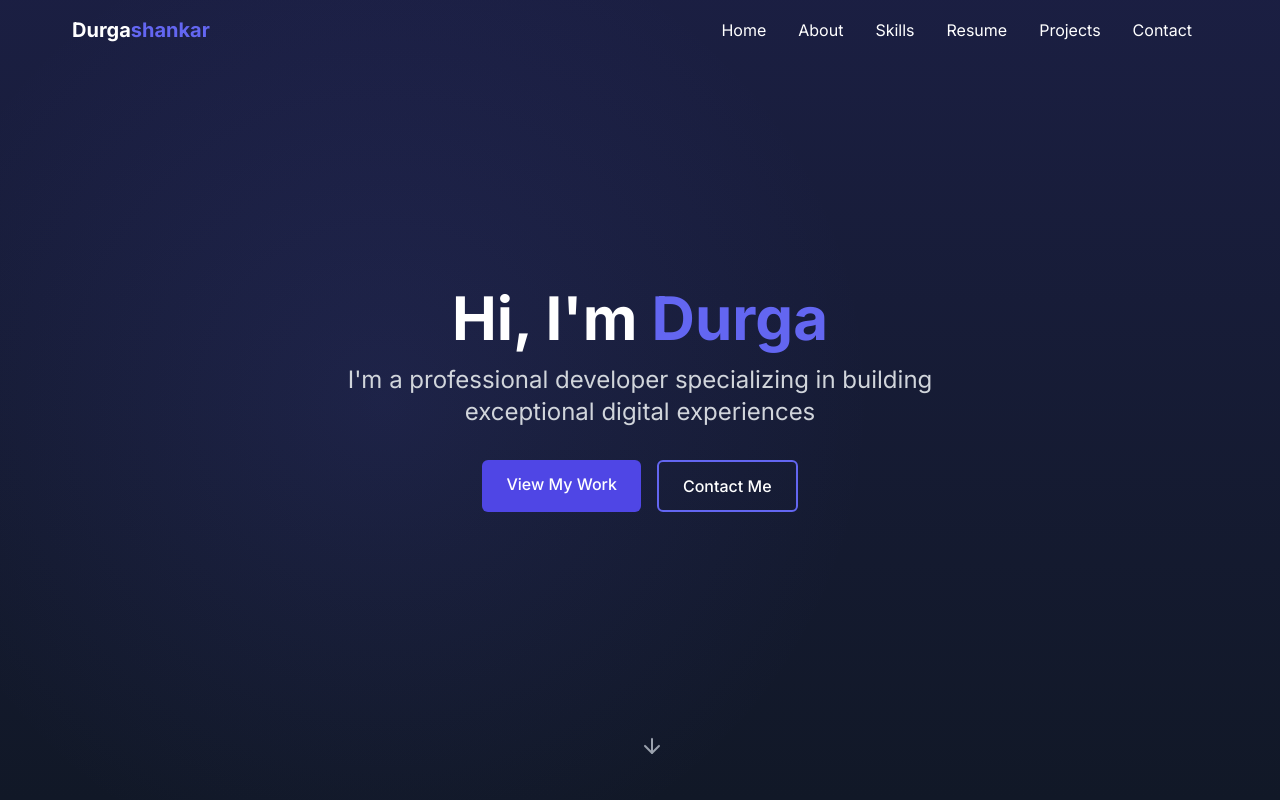
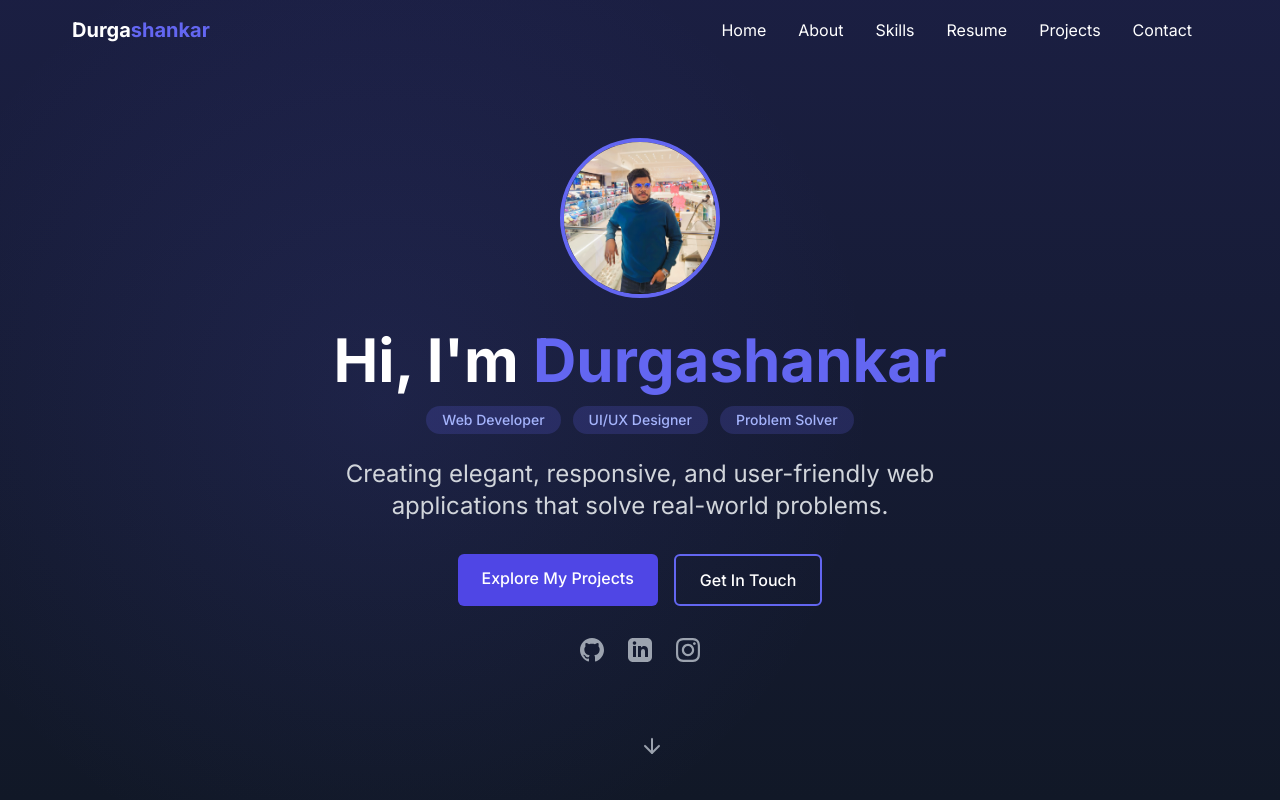
Before and after one commit to Durga-sh/MyPortfolio, a React (Create React App) app: page / in a window 1280 px wide. Shown: the top 800 px of the page. Built offline with nearby package versions, Linux system fonts and the light colour scheme.

Commit message:
minor Change

```diff
--- a/package.json
+++ b/package.json
@@ -3,6 +3,7 @@
   "version": "0.1.0",
   "private": true,
   "dependencies": {
+    "@emailjs/browser": "^4.4.1",
     "@testing-library/dom": "^10.4.0",
     "@testing-library/jest-dom": "^6.6.3",
     "@testing-library/react": "^16.3.0",
--- a/src/components/About.jsx
+++ b/src/components/About.jsx
@@ -45,7 +45,7 @@
                 <p className="text-gray-300"><span className="font-bold text-indigo-400">Location:</span>Bhubaneswar,Odisha</p>
               </div>
               <div>
-                <p className="text-gray-300"><span className="font-bold text-indigo-400">Experience:</span> 21 Years</p>
+                <p className="text-gray-300"><span className="font-bold text-indigo-400">Experience:</span> 21Years</p>
               </div>
             </div>
 
--- a/src/components/Contact.jsx
+++ b/src/components/Contact.jsx
@@ -1,6 +1,8 @@
-import React, { useState } from 'react';
+import React, { useState, useRef } from 'react';
+import emailjs from '@emailjs/browser';
 
 function Contact() {
+  const form = useRef();
   const [formData, setFormData] = useState({
     name: '',
     email: '',
@@ -22,8 +24,14 @@
     e.preventDefault();
     setIsSubmitting(true);
 
-    // Simulate form submission
-    setTimeout(() => {
+    // Replace these with your actual EmailJS credentials
+    const serviceId = 'service_hpgftzo';
+    const templateId = 'template_g2ph7tm';
+    const publicKey = 'RStAxwmiIL01zHFHu';
+
+    emailjs.sendForm(serviceId, templateId, form.current, publicKey)
+      .then((result) => {
+        console.log('Email sent successfully:', result.text);
         setIsSubmitting(false);
         setSubmitMessage({
           type: 'success',
@@ -42,7 +50,20 @@
         setTimeout(() => {
           setSubmitMessage(null);
         }, 5000);
-    }, 1500);
+      })
+      .catch((error) => {
+        console.error('Error sending email:', error.text);
+        setIsSubmitting(false);
+        setSubmitMessage({
+          type: 'error',
+          text: 'Failed to send message. Please try again later.'
+        });
+
+        // Clear error message after 5 seconds
+        setTimeout(() => {
+          setSubmitMessage(null);
+        }, 5000);
+      });
   };
 
   return (
@@ -70,7 +91,7 @@
                   </div>
                   <div>
                     <h4 className="text-lg font-semibold text-white">Email</h4>
-                    <a href="mailto:your.email@example.com" className="text-gray-300 hover:text-indigo-400 transition-colors duration-300">
+                    <a href="mailto:puhandurgsankarp@gmail.com" className="text-gray-300 hover:text-indigo-400 transition-colors duration-300">
                       puhandurgsankarp@gmail.com
                     </a>
                   </div>
@@ -84,7 +105,7 @@
                   </div>
                   <div>
                     <h4 className="text-lg font-semibold text-white">Phone</h4>
-                    <a href="tel:+1234567890" className="text-gray-300 hover:text-indigo-400 transition-colors duration-300">
+                    <a href="tel:+917205882737" className="text-gray-300 hover:text-indigo-400 transition-colors duration-300">
                       +91 7205882737
                     </a>
                   </div>
@@ -99,13 +120,12 @@
                   </div>
                   <div>
                     <h4 className="text-lg font-semibold text-white">Location</h4>
-                    <p className="text-gray-300">Bhubaneswar,ODISHA</p>
+                    <p className="text-gray-300">Bhubaneswar, ODISHA</p>
                   </div>
                 </div>
               </div>
 
               <div className="mt-8 flex space-x-4">
-
                 <a href="https://www.instagram.com/puhandurgasankar/" className="bg-gray-800 hover:bg-gray-700 p-3 rounded-full transition-colors duration-300">
                   <svg className="w-5 h-5 text-indigo-400" fill="currentColor" viewBox="0 0 24 24" xmlns="http://www.w3.org/2000/svg">
                     <path d="M12 2.163c3.204 0 3.584.012 4.85.07 3.252.148 4.771 1.691 4.919 4.919.058 1.265.069 1.645.069 4.849 0 3.205-.012 3.584-.069 4.849-.149 3.225-1.664 4.771-4.919 4.919-1.266.058-1.644.07-4.85.07-3.204 0-3.584-.012-4.849-.07-3.26-.149-4.771-1.699-4.919-4.92-.058-1.265-.07-1.644-.07-4.849 0-3.204.013-3.583.07-4.849.149-3.227 1.664-4.771 4.919-4.919 1.266-.057 1.645-.069 4.849-.069zm0-2.163c-3.259 0-3.667.014-4.947.072-4.358.2-6.78 2.618-6.98 6.98-.059 1.281-.073 1.689-.073 4.948 0 3.259.014 3.668.072 4.948.2 4.358 2.618 6.78 6.98 6.98 1.281.058 1.689.072 4.948.072 3.259 0 3.668-.014 4.948-.072 4.354-.2 6.782-2.618 6.979-6.98.059-1.28.073-1.689.073-4.948 0-3.259-.014-3.667-.072-4.947-.196-4.354-2.617-6.78-6.979-6.98-1.281-.059-1.69-.073-4.949-.073zm0 5.838c-3.403 0-6.162 2.759-6.162 6.162s2.759 6.163 6.162 6.163 6.162-2.759 6.162-6.163c0-3.403-2.759-6.162-6.162-6.162zm0 10.162c-2.209 0-4-1.79-4-4 0-2.209 1.791-4 4-4s4 1.791 4 4c0 2.21-1.791 4-4 4zm6.406-11.845c-.796 0-1.441.645-1.441 1.44s.645 1.44 1.441 1.44c.795 0 1.439-.645 1.439-1.44s-.644-1.44-1.439-1.44z"/>
@@ -129,7 +149,7 @@
             <div className="bg-gray-900 rounded-xl p-8 shadow-lg">
               <h3 className="text-2xl font-bold mb-6 text-white">Send Me a Message</h3>
 
-              <form onSubmit={handleSubmit}>
+              <form ref={form} onSubmit={handleSubmit}>
                 <div className="grid grid-cols-1 sm:grid-cols-2 gap-5 mb-5">
                   <div>
                     <label htmlFor="name" className="block text-gray-300 mb-2">Your Name</label>
--- a/src/components/Hero.jsx
+++ b/src/components/Hero.jsx
@@ -11,18 +11,56 @@
 
       <div className="container mx-auto px-4 z-10">
         <div className="flex flex-col items-center text-center">
+          <div className="mb-8 animate">
+            <div className="w-40 h-40 rounded-full border-4 border-indigo-500 overflow-hidden mx-auto">
+              {/* Replace with your actual photo URL or add to your assets folder */}
+              <img
+                src="assets/images/project1.jpg"
+                alt="Durgashankar Puhan"
+                className="w-full h-full object-cover"
+              />
+            </div>
+          </div>
+
           <h1 className="text-4xl md:text-6xl font-bold mb-4 animate">
-            Hi, I'm <span className="text-indigo-500">Durga</span>
+            Hi, I'm <span className="text-indigo-500">Durgashankar</span>
           </h1>
-          <p className="text-xl md:text-2xl text-gray-300 mb-8 max-w-2xl animate delay-1">
-            I'm a professional developer specializing in building exceptional digital experiences
+
+          <div className="flex items-center justify-center space-x-3 mb-6 animate delay-1">
+            <span className="bg-indigo-500/20 text-indigo-300 px-4 py-1 rounded-full text-sm font-medium">Web Developer</span>
+            <span className="bg-indigo-500/20 text-indigo-300 px-4 py-1 rounded-full text-sm font-medium">UI/UX Designer</span>
+            <span className="bg-indigo-500/20 text-indigo-300 px-4 py-1 rounded-full text-sm font-medium">Problem Solver</span>
+          </div>
+
+          <p className="text-xl md:text-2xl text-gray-300 mb-8 max-w-2xl animate delay-2">
+            Creating elegant, responsive, and user-friendly web applications that solve real-world problems.
+
           </p>
-          <div className="flex flex-wrap justify-center gap-4 animate delay-2">
+
+          <div className="flex flex-wrap justify-center gap-4 animate delay-3">
             <a href="#projects" className="bg-indigo-600 hover:bg-indigo-700 text-white px-6 py-3 rounded-md font-medium transition-all duration-300 transform hover:-translate-y-1">
-              View My Work
+              Explore My Projects
             </a>
             <a href="#contact" className="bg-transparent border-2 border-indigo-500 text-white px-6 py-3 rounded-md font-medium transition-all duration-300 transform hover:-translate-y-1">
-              Contact Me
+              Get In Touch
+            </a>
+          </div>
+
+          <div className="mt-8 flex space-x-6 animate delay-4">
+            <a href="https://github.com/Durga-sh" target="_blank" rel="noopener noreferrer" className="text-gray-400 hover:text-white transition-colors duration-300">
+              <svg className="w-6 h-6" fill="currentColor" viewBox="0 0 24 24" xmlns="http://www.w3.org/2000/svg">
+                <path d="M12 0c-6.626 0-12 5.373-12 12 0 5.302 3.438 9.8 8.207 11.387.599.111.793-.261.793-.577v-2.234c-3.338.726-4.033-1.416-4.033-1.416-.546-1.387-1.333-1.756-1.333-1.756-1.089-.745.083-.729.083-.729 1.205.084 1.839 1.237 1.839 1.237 1.07 1.834 2.807 1.304 3.492.997.107-.775.418-1.305.762-1.604-2.665-.305-5.467-1.334-5.467-5.931 0-1.311.469-2.381 1.236-3.221-.124-.303-.535-1.524.117-3.176 0 0 1.008-.322 3.301 1.23.957-.266 1.983-.399 3.003-.404 1.02.005 2.047.138 3.006.404 2.291-1.552 3.297-1.23 3.297-1.23.653 1.653.242 2.874.118 3.176.77.84 1.235 1.911 1.235 3.221 0 4.609-2.807 5.624-5.479 5.921.43.372.823 1.102.823 2.222v3.293c0 .319.192.694.801.576 4.765-1.589 8.199-6.086 8.199-11.386 0-6.627-5.373-12-12-12z"/>
+              </svg>
+            </a>
+            <a href="https://www.linkedin.com/in/durgashankar-puhan-a01a3424b/" target="_blank" rel="noopener noreferrer" className="text-gray-400 hover:text-white transition-colors duration-300">
+              <svg className="w-6 h-6" fill="currentColor" viewBox="0 0 24 24" xmlns="http://www.w3.org/2000/svg">
+                <path d="M19 0h-14c-2.761 0-5 2.239-5 5v14c0 2.761 2.239 5 5 5h14c2.762 0 5-2.239 5-5v-14c0-2.761-2.238-5-5-5zm-11 19h-3v-11h3v11zm-1.5-12.268c-.966 0-1.75-.79-1.75-1.764s.784-1.764 1.75-1.764 1.75.79 1.75 1.764-.783 1.764-1.75 1.764zm13.5 12.268h-3v-5.604c0-3.368-4-3.113-4 0v5.604h-3v-11h3v1.765c1.396-2.586 7-2.777 7 2.476v6.759z"/>
+              </svg>
+            </a>
+            <a href="https://www.instagram.com/puhandurgasankar/" target="_blank" rel="noopener noreferrer" className="text-gray-400 hover:text-white transition-colors duration-300">
+              <svg className="w-6 h-6" fill="currentColor" viewBox="0 0 24 24" xmlns="http://www.w3.org/2000/svg">
+                <path d="M12 2.163c3.204 0 3.584.012 4.85.07 3.252.148 4.771 1.691 4.919 4.919.058 1.265.069 1.645.069 4.849 0 3.205-.012 3.584-.069 4.849-.149 3.225-1.664 4.771-4.919 4.919-1.266.058-1.644.07-4.85.07-3.204 0-3.584-.012-4.849-.07-3.26-.149-4.771-1.699-4.919-4.92-.058-1.265-.07-1.644-.07-4.849 0-3.204.013-3.583.07-4.849.149-3.227 1.664-4.771 4.919-4.919 1.266-.057 1.645-.069 4.849-.069zm0-2.163c-3.259 0-3.667.014-4.947.072-4.358.2-6.78 2.618-6.98 6.98-.059 1.281-.073 1.689-.073 4.948 0 3.259.014 3.668.072 4.948.2 4.358 2.618 6.78 6.98 6.98 1.281.058 1.689.072 4.948.072 3.259 0 3.668-.014 4.948-.072 4.354-.2 6.782-2.618 6.979-6.98.059-1.28.073-1.689.073-4.948 0-3.259-.014-3.667-.072-4.947-.196-4.354-2.617-6.78-6.979-6.98-1.281-.059-1.69-.073-4.949-.073zm0 5.838c-3.403 0-6.162 2.759-6.162 6.162s2.759 6.163 6.162 6.163 6.162-2.759 6.162-6.163c0-3.403-2.759-6.162-6.162-6.162zm0 10.162c-2.209 0-4-1.79-4-4 0-2.209 1.791-4 4-4s4 1.791 4 4c0 2.21-1.791 4-4 4zm6.406-11.845c-.796 0-1.441.645-1.441 1.44s.645 1.44 1.441 1.44c.795 0 1.439-.645 1.439-1.44s-.644-1.44-1.439-1.44z"/>
+              </svg>
             </a>
           </div>
         </div>
```
Also changed, not shown: 1 other file (tests, documents, lock files or other folders). Lines whose indentation alone changed are shown as unchanged.
